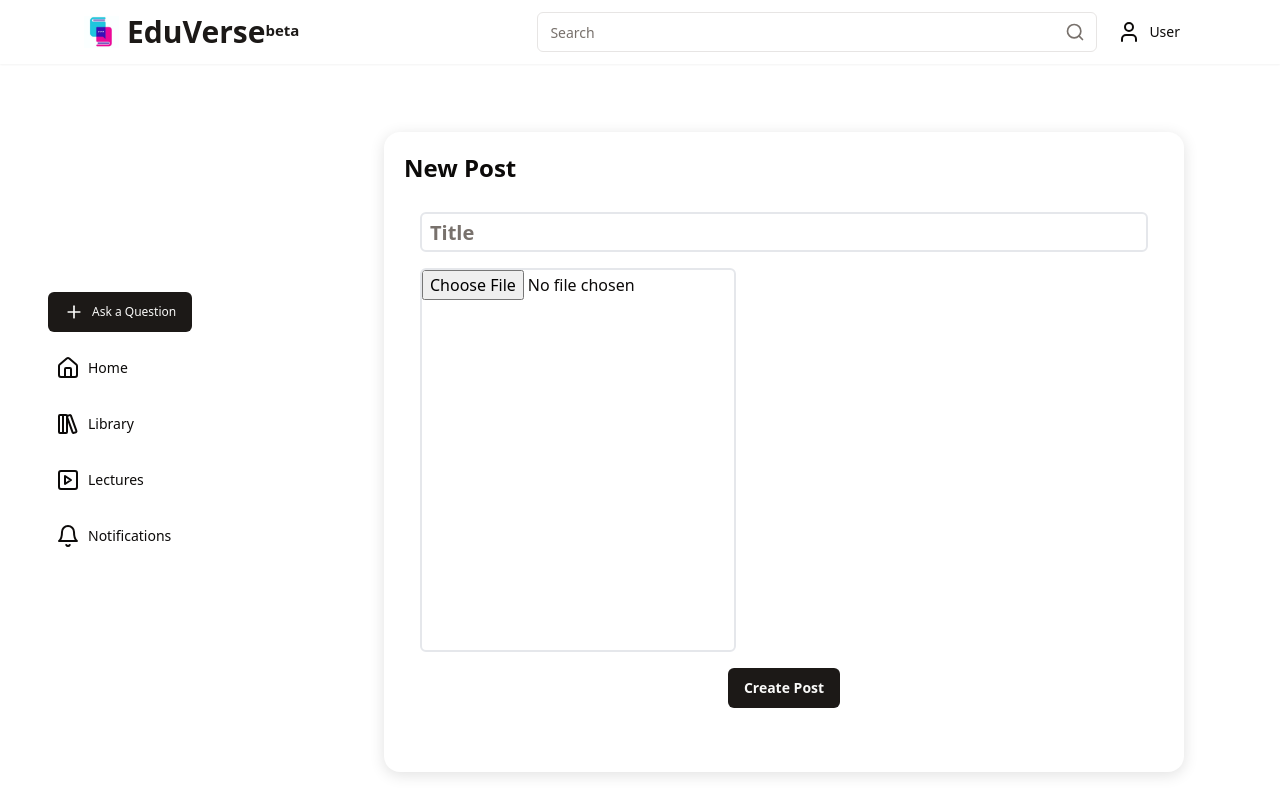
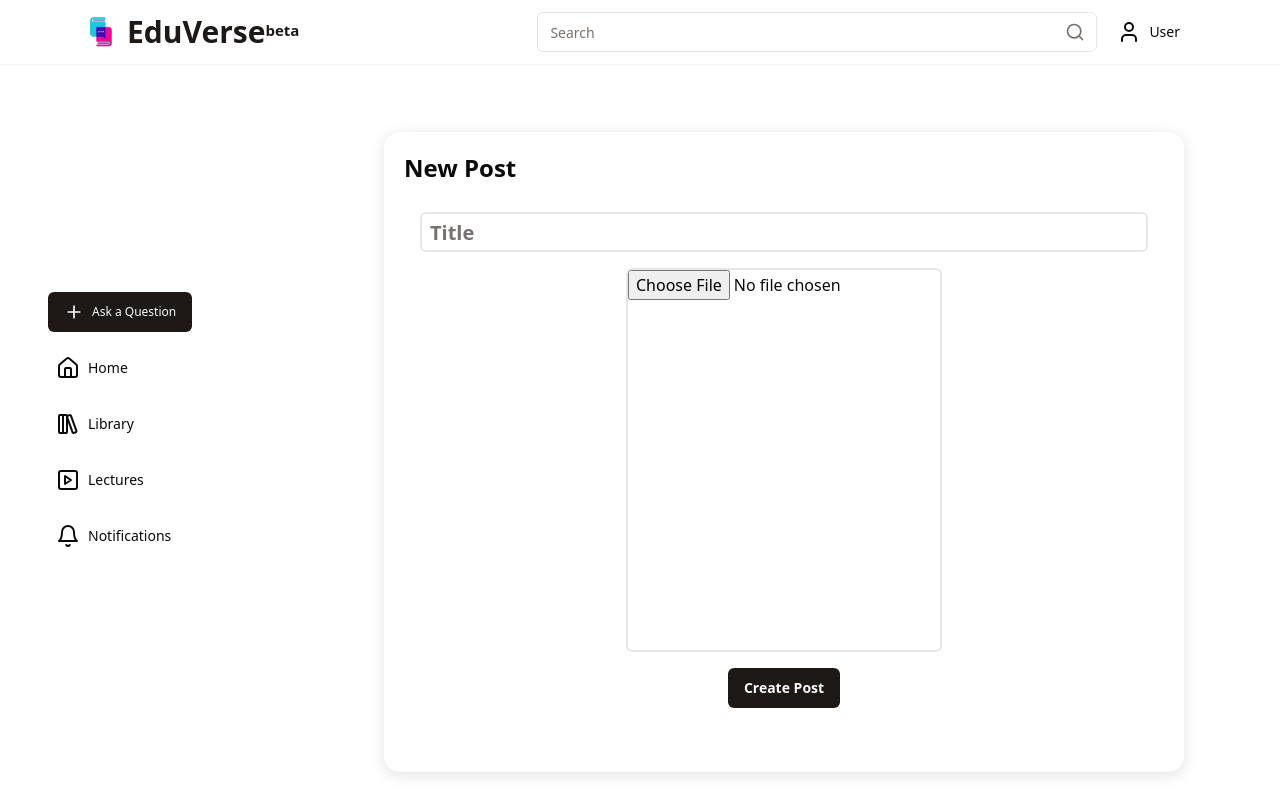
Before and after one commit to Sagnify/EduVerse, a Next.js app in the folder frontend/: page /new in a window 1280 px wide. Built offline with nearby package versions, Linux system fonts and the light colour scheme.

Commit message:
cwnterized image selector

```diff
--- a/frontend/src/app/(main)/new/page.tsx
+++ b/frontend/src/app/(main)/new/page.tsx
@@ -115,7 +115,7 @@ export default function NewPostPage() {
           )}
         </div>
 
-        <div className="mb-4 h-96">
+        <div className="mb-4 h-96 flex items-center justify-center w-full">
           {!imagePreview && (
             <input
               type="file"
@@ -129,9 +129,9 @@ export default function NewPostPage() {
               <Image
                 src={imagePreview}
                 alt="Image Preview"
-                height={200}
-                width={200}
-                className=" rounded-md"
+                height={400}
+                width={400}
+                className=" rounded-md max-h-[400px] max-w-[400px]"
               />
               <Button
                 onClick={() => {
```
